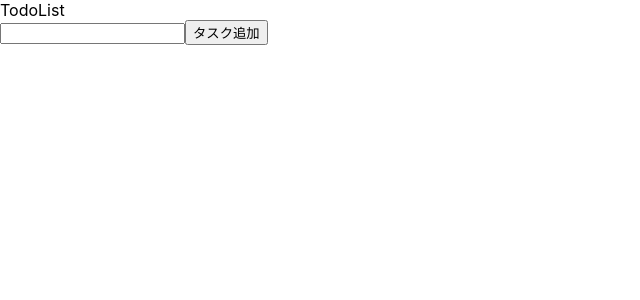
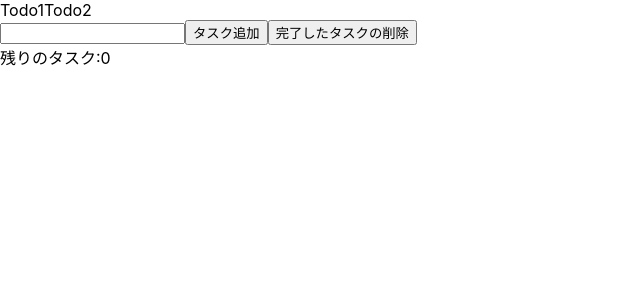
Before and after one commit to sorasora313/react-todo, a React (Create React App) app: page / in a window 1280 px wide. Shown: the top 300 px of the page, without its empty margins (0-640 px from the left). Built offline with nearby package versions, Linux system fonts and the light colour scheme.

Commit message:
エラーなし

```diff
--- a/src/App.js
+++ b/src/App.js
@@ -1,10 +1,19 @@
+import { useState } from "react";
 import TodoList from "./TodoList"
 function App() {
-  return <div>
-    <TodoList />
+  const [todos, setTodos] = useState(["Todo1", "Todo2"]);
+
+  return (
+  <>
+
+    <TodoList todos = {todos}/>
     <input type="text"/>
     <button>タスク追加</button>
-  </div>;
+    <button>完了したタスクの削除</button>
+    <div>残りのタスク:0</div>
+
+  </>
+);
 }
 
 export default App;
--- a/src/TodoList.js
+++ b/src/TodoList.js
@@ -1,9 +1,6 @@
 import React from 'react'
 
-const TodoList = () => {
-  return (
-    <div>TodoList</div>
-  )
-}
-
-export default TodoList
+const TodoList = ({ todos }) => {
+  return <div>{todos}</div>;
+};
+export default TodoList;
```
